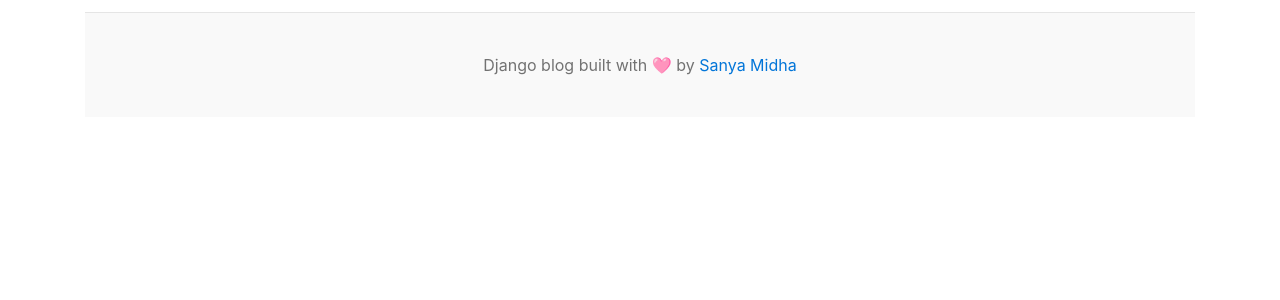
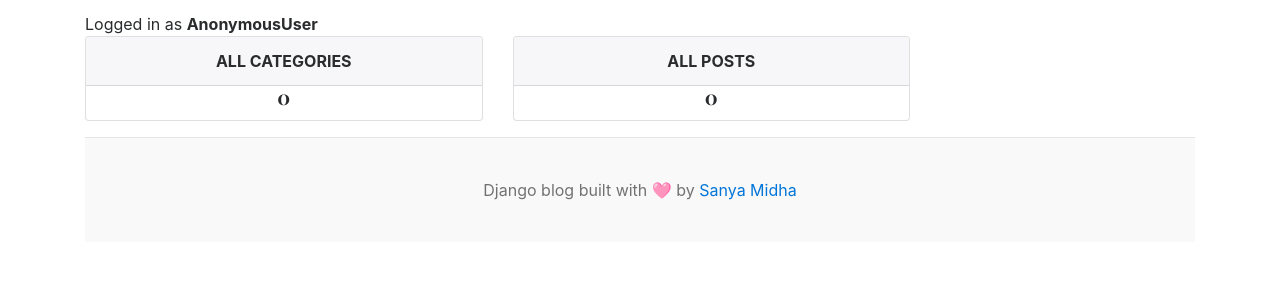
Before and after one commit to sanyamidha10/Django-Blog, a Django app: page /dashboard/ in a window 1280 px wide. Shown: the part 95-395 px from the top of the page. Run offline with Django 4.2, Linux system fonts and the light colour scheme; data that the repository does not hold is empty.

Commit message:
Dashboard design

```diff
--- a/dashboards/views.py
+++ b/dashboards/views.py
@@ -1,5 +1,14 @@
 from django.shortcuts import render
+from blogs.models import Blog, Category
 
 # Create your views here.
 def dashboard(request):
-    return render(request, 'dashboard/dashboards.html')
+    category_count = Category.objects.all().count()
+    blogs_count = Blog.objects.all().count()
+
+    context = {
+        'category_count': category_count,
+        'blogs_count': blogs_count,
+    }
+
+    return render(request, 'dashboard/dashboards.html', context)
--- a/templates/dashboard/dashboards.html
+++ b/templates/dashboard/dashboards.html
@@ -1,6 +1,35 @@
 {% extends 'base.html' %}
-
 
 {% block content %}
 
-{% endblock content %}
+<div class="row">
+    <!-- Left sidebar -->
+    <!-- load the sidebar here -->
+    {% comment %} {% include 'dashboard/sidebar.html' %} {% endcomment %}
+
+    <!-- Right side content -->
+    <div class="col-md-9">
+        <span>Logged in as <b>{{ user }}</b></span>
+        <div class="row">
+            <div class="col">
+                <div class="card border-default mb-3">
+                    <div class="card-header text-center text-uppercase font-weight-bold">All Categories</div>
+                    <div class="card-body text-dark">
+                        <h5 class="card-title text-center">{{ category_count }}</h5>
+                    </div>
+                </div>
+            </div>
+
+            <div class="col">
+                <div class="card border-default mb-3">
+                    <div class="card-header text-center text-uppercase font-weight-bold">All posts</div>
+                    <div class="card-body text-dark">
+                        <h5 class="card-title text-center">{{ blogs_count }}</h5>
+                    </div>
+                </div>
+            </div>
+        </div>
+    </div>
+</div>
+
+{% endblock %}
```
